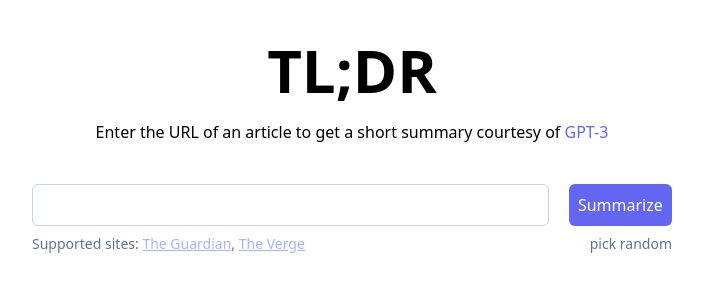
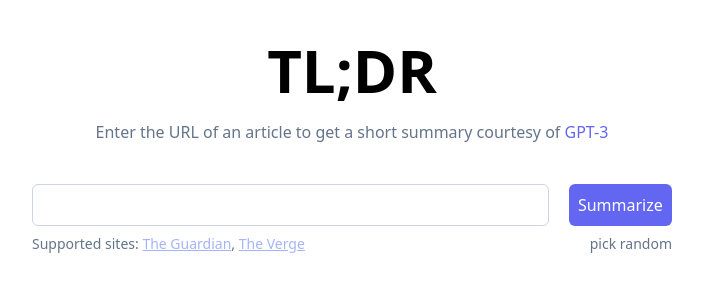
Before and after one commit to ryanarnold/tldr-article-summarizer, a Next.js app: page / in a window 1280 px wide. Shown: the top 300 px of the page, without its empty margins (288-991 px from the left). Built offline with nearby package versions, Linux system fonts and the light colour scheme.

Commit message:
Minor style tweaks

```diff
--- a/pages/index.tsx
+++ b/pages/index.tsx
@@ -58,7 +58,7 @@
           <div></div>
           <div>
             <h1 className="text-6xl font-bold text-center mt-10 mb-5">TL;DR</h1>
-            <p className="text-center mb-10">
+            <p className="text-center mb-10 text-slate-500 text-md">
               Enter the URL of an article to get a short summary courtesy of{' '}
               <a
                 href="https://openai.com/api/"
@@ -118,7 +118,7 @@
               pick random
             </p>
 
-            {summaryContent && summaryTitle ? (
+            {summaryContent && summaryTitle && !isSummarizing ? (
               <div className="mt-10 border border-slate-300 rounded-lg p-5">
                 <h1 className="text-3xl font-bold mb-5">
                   <a
```
